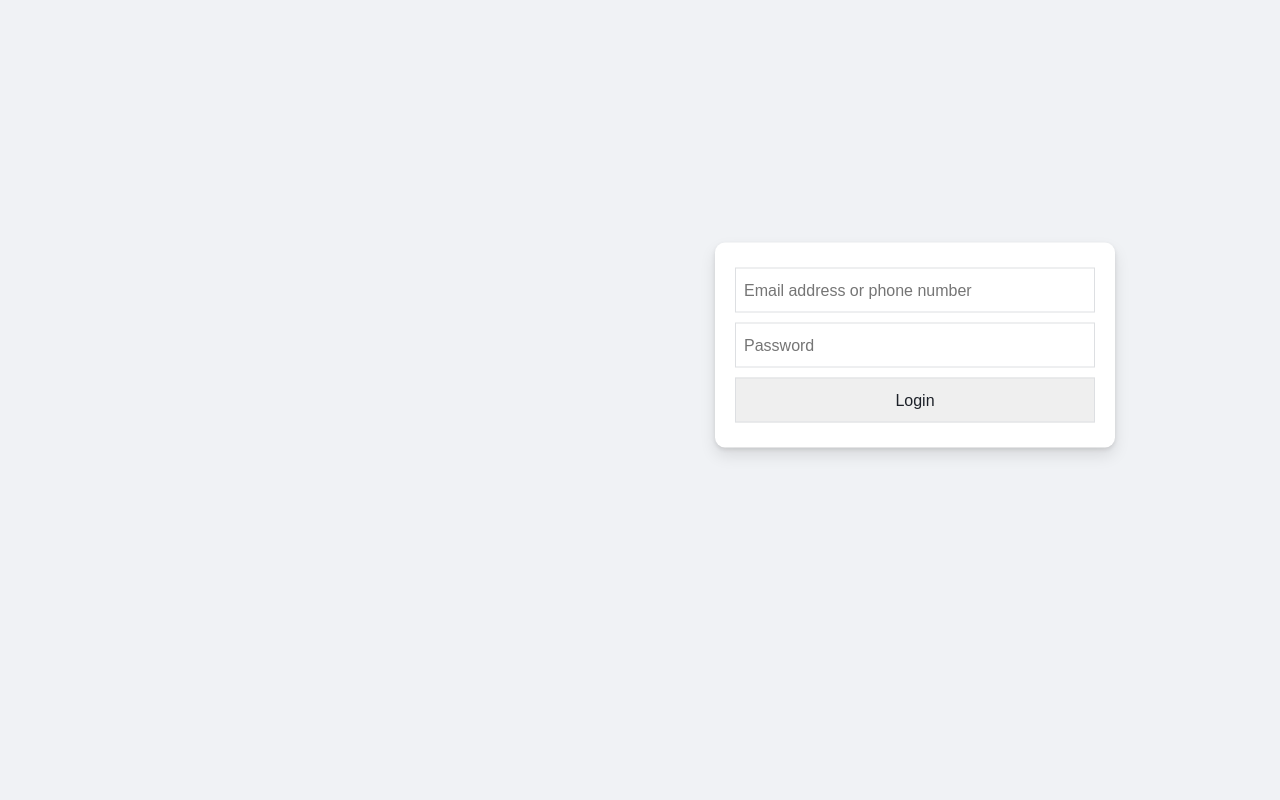
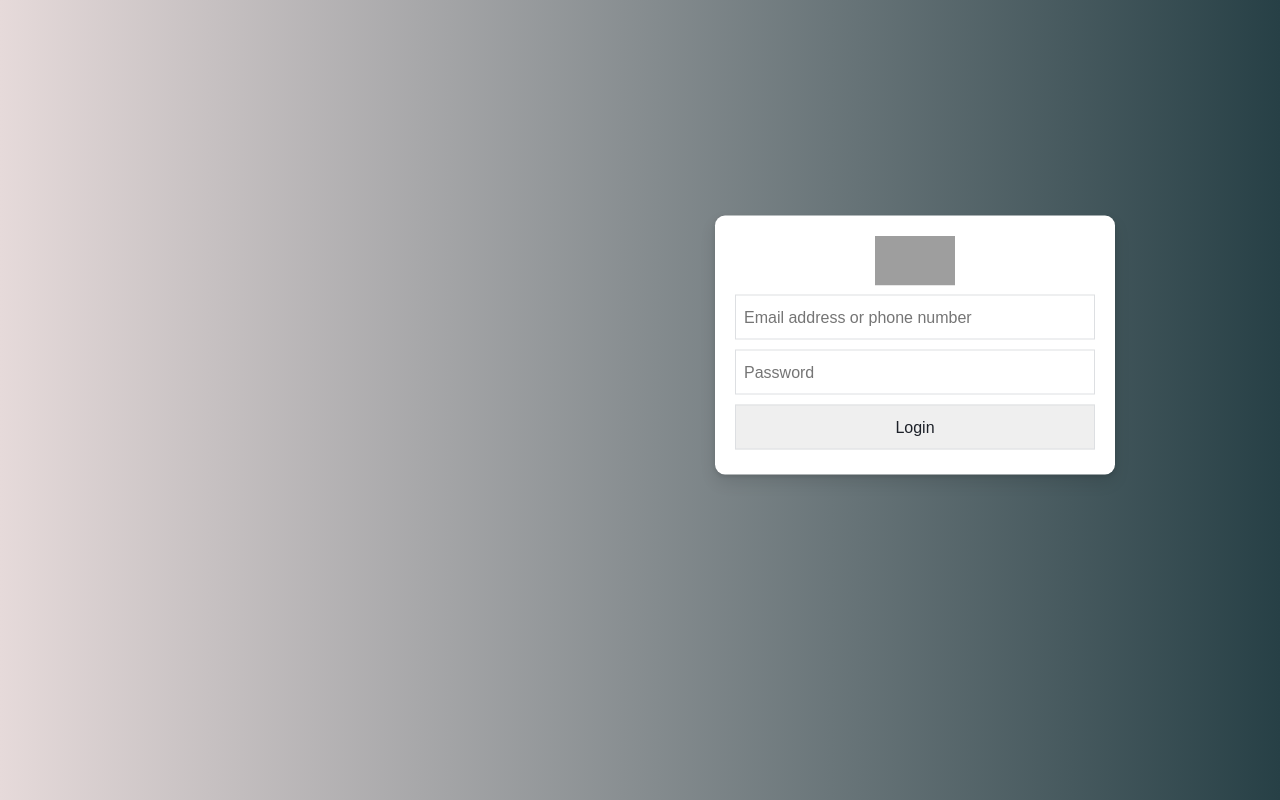
Before and after one commit to Harsh-Singh007/Project_voting, a PHP site: page /admin/index.php in a window 1280 px wide. Run offline with PHP 8.4, Linux system fonts and the light colour scheme; grey boxes are pictures that could not be loaded.

Commit message:
second commit

```diff
--- a/admin/index.php
+++ b/admin/index.php
@@ -15,7 +15,7 @@
 
 body {
     font-family: 'Poppins', sans-serif;
-    background-color: #f0f2f5;
+    background:linear-gradient(to right, #e6dada, #274046);
     color: #1c1e21;
 }
 
@@ -194,11 +194,12 @@ footer small {
     <main>
         <div class="row">
             <div class="colm-logo">
-
             </div>
             <div class="colm-form">
                 <div class="form-container">
                     <form   name="fortm1" method="post" action="checklogin.php" onSubmit="return loginValidate(this)">
+                    <img src="https://cdn-icons-png.flaticon.com/512/2633/2633863.png" height="50px" width="80px">
+
                     <input  type="text" placeholder="Email address or phone number" name="myusername" id="myusername">
                     <input type="password" placeholder="Password"  name="mypassword" id="mypassword">
                     <input type="submit" name="Submit" value="Login">
--- a/admin/js/admin.js
+++ b/admin/js/admin.js
@@ -271,6 +271,7 @@ alert(okayMessage);
     return validationVerified;
     }
 
+
 //validate candidate form
 function candidateValidate(candidateForm){
 
--- a/admin/positions.php
+++ b/admin/positions.php
@@ -129,6 +129,7 @@ $sql = mysqli_query($con, "INSERT INTO tbpositions (position_name) VALUES ('$new
     <td><input type="text" name="position" /></td>
     <td><input type="submit" name="Submit" value="Add" /></td>
 </tr>
+
 </table>
 <hr>
 <table border="0" width="420" align="center">
--- a/index.php
+++ b/index.php
@@ -15,7 +15,7 @@
 
 body {
     font-family: 'Poppins', sans-serif;
-    background-color: #f0f2f5;
+    background :linear-gradient(to right, #e6dada, #274046);
     color: #1c1e21;
 }
 
@@ -194,11 +194,12 @@ footer small {
     <main>
         <div class="row">
             <div class="colm-logo">
-
+           <img src="https://img.lovepik.com/element/45009/2310.png_300.png" width="300px">
             </div>
             <div class="colm-form">
                 <div class="form-container">
                     <form  method="post" action="checklogin.php" onSubmit="return loginValidate(this)">
+                        <img src="https://cdn-icons-png.flaticon.com/512/2633/2633863.png" height="50px" width="80px">
                     <input  type="text" placeholder="Email address or phone number" name="myusername" id="myusername">
                     <input type="password" placeholder="Password"  name="mypassword" id="mypassword">
                     <input type="submit" name="Submit" value="Login">
--- a/vote.php
+++ b/vote.php
@@ -173,7 +173,7 @@ $(document).ready(function(){
     </div>
     <div class="col-sm-8 text-left">
 
-    <table width="420" align="center" style="margin-top:30px">
+    <table width="420" align="center" style="margin-top:30px" >
 <form name="fmNames" id="fmNames" method="post" action="vote.php" onSubmit="return positionValidate(this)">
 <tr>
     <td>Choose Position</td>
@@ -198,7 +198,7 @@ $(document).ready(function(){
 </tr>
 </form>
 </table>
-<table width="270" align="center">
+<table  width="270" align="center">
 <form>
 <tr>
     <th>Candidates:</th>
```
Lines whose indentation alone changed are shown as unchanged.
